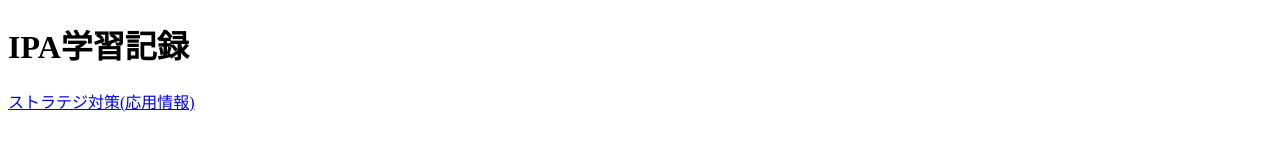
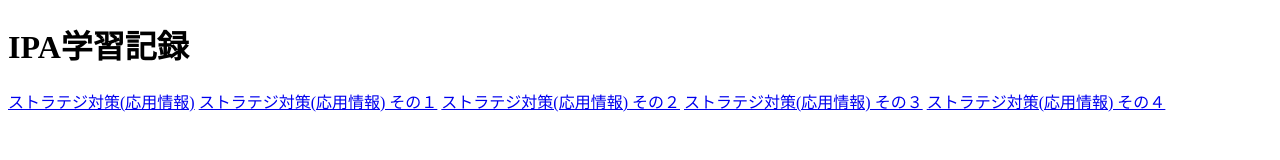
Before and after one commit to kenriki/IPAStudy, a plain HTML site: page docs/index.html in a window 1280 px wide. Drawn offline with Linux system fonts and the light colour scheme.

Commit message:
top修正

```diff
--- a/docs/index.html
+++ b/docs/index.html
@@ -9,6 +9,10 @@
 <body>
     <h1>IPA学習記録</h1>
     <a href="strategy1.html">ストラテジ対策(応用情報)</a>
+    <a href="strategy1.files/sheet001.html">ストラテジ対策(応用情報) その１</a>
+    <a href="strategy1.files/sheet002.html">ストラテジ対策(応用情報) その２</a>
+    <a href="strategy1.files/sheet003.html">ストラテジ対策(応用情報) その３</a>
+    <a href="strategy1.files/sheet004.html">ストラテジ対策(応用情報) その４</a>
 
 </body>
 </html>
```
